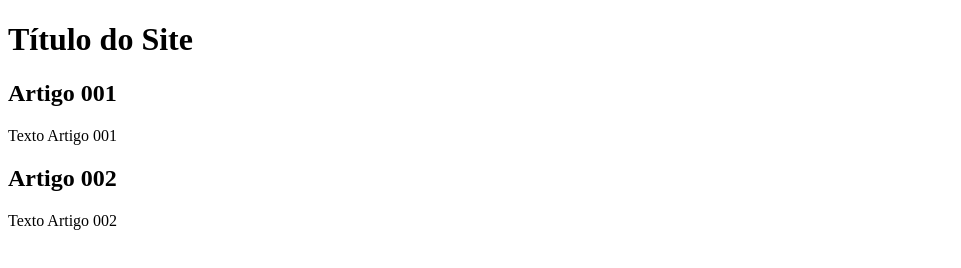
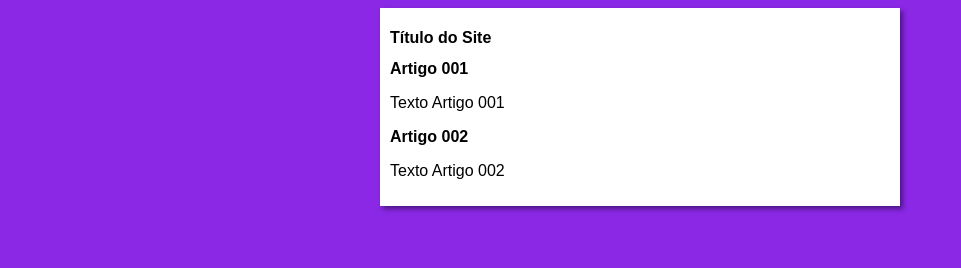
Before and after one commit to Foxyn007/projeto-site, a plain HTML site: page index.html in a window 1280 px wide. Shown: the whole page, without its empty margins (0-961 px from the left). Drawn offline with Linux system fonts and the light colour scheme.

Commit message:
iniciei o design

```diff
--- /dev/null
+++ b/estilos/style.css
@@ -0,0 +1,16 @@
+* {
+    font-family: Arial, Helvetica, sans-serif;
+    font-size: 16px;
+}
+
+body {
+    background-color: rgb(138, 40, 230);
+}
+
+main {
+    background-color: white;
+    width: 500px;
+    margin: auto;
+    padding: 10px;
+    box-shadow: 3px 3px 5px rgba(0, 0, 0, 0.445);
+}
--- a/index.html
+++ b/index.html
@@ -4,6 +4,7 @@
     <meta charset="UTF-8">
     <meta name="viewport" content="width=device-width, initial-scale=1.0">
     <title>Título do Site</title>
+    <link rel="stylesheet" href="estilos/style.css">
 </head>
 <body>
     <main>
```
